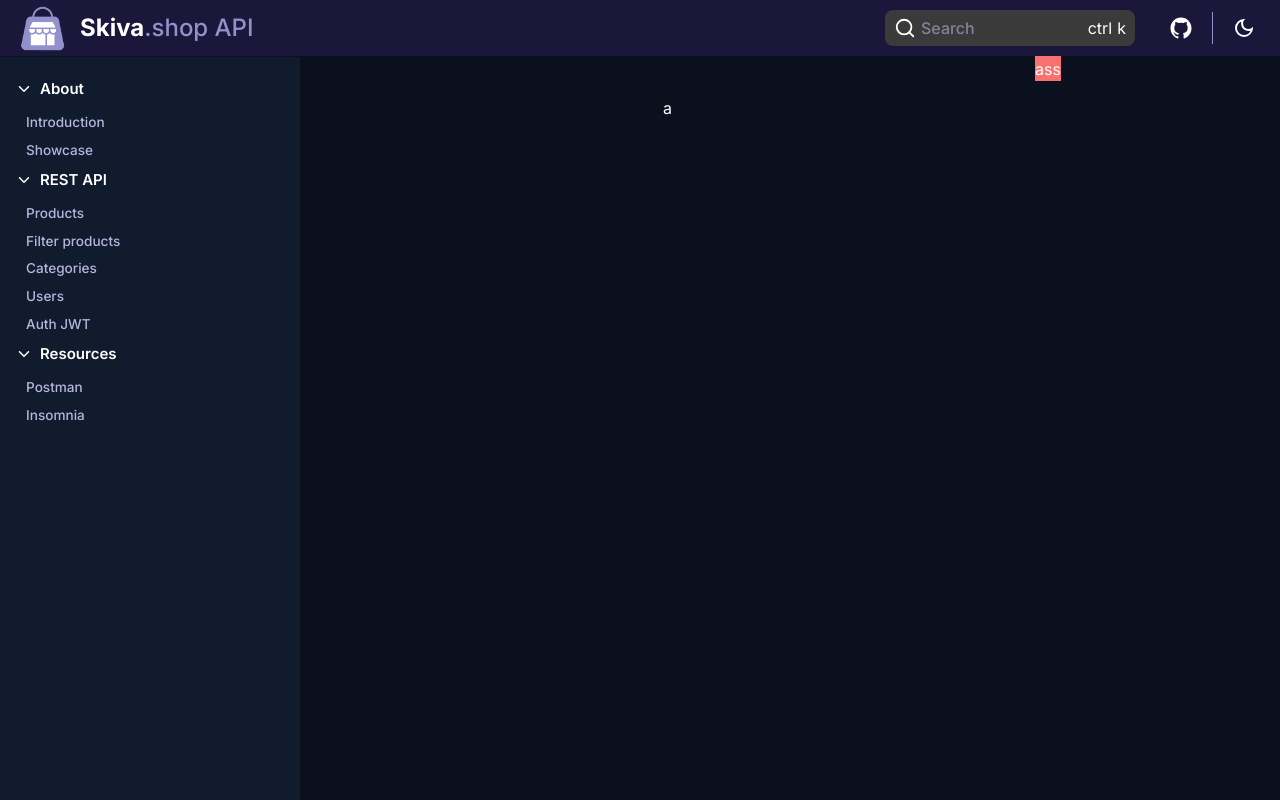
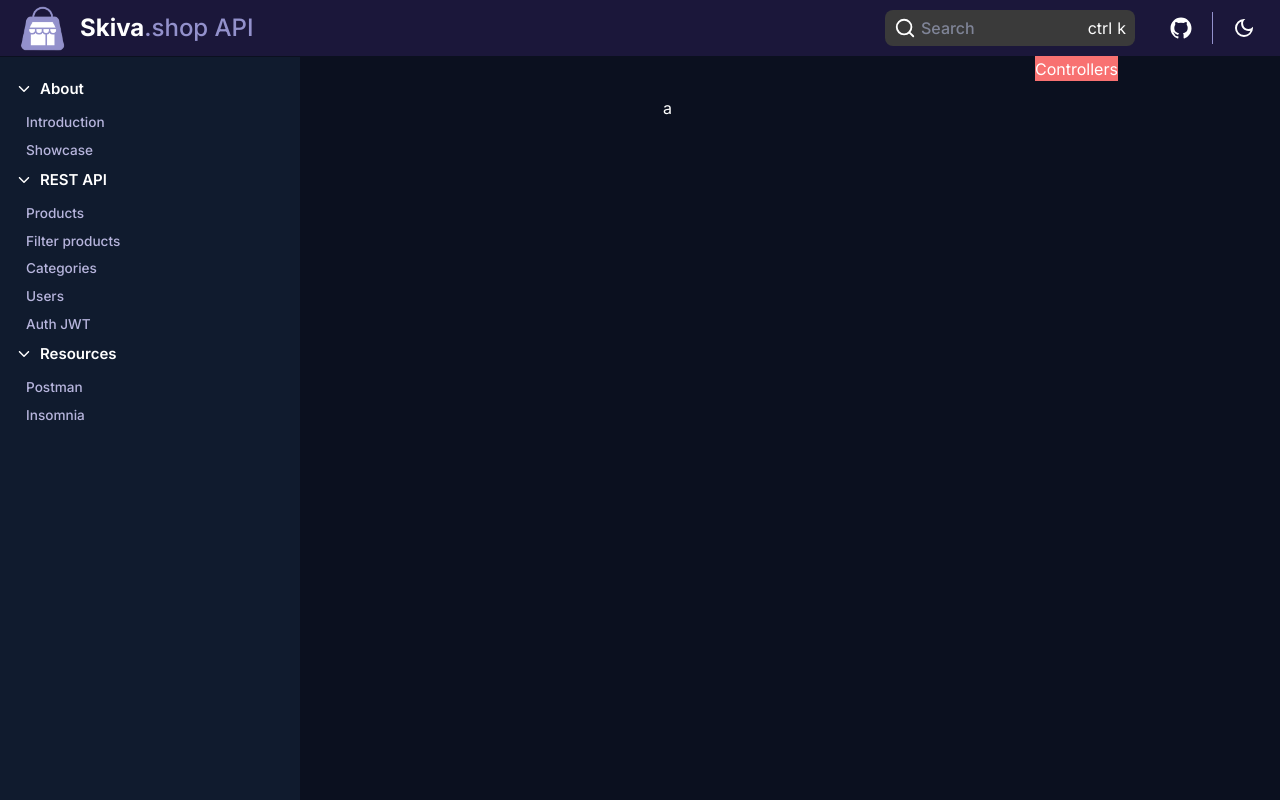
Before and after one commit to SkivaDev/Fake-Store-API-docs, a Next.js app: page / in a window 1280 px wide. Built offline with nearby package versions, Linux system fonts and the light colour scheme.

Commit message:
feat(RightSidebar): :sparkles: add HTML structure

```diff
--- a/app/components/RightSidebar.tsx
+++ b/app/components/RightSidebar.tsx
@@ -4,7 +4,13 @@ const RightSidebar = () => {
   return (
     <aside className='hidden xl:block order-2 relative w-full max-w-[25%]'>
         <div className='fixed top-0 pt-[57px] bg-red-400'>
-          <p>ass</p>
+          <div>
+            <ul>
+              <li>
+                <a href="">Controllers</a>
+              </li>
+            </ul>
+          </div>
         </div>
     </aside>
   )
```
